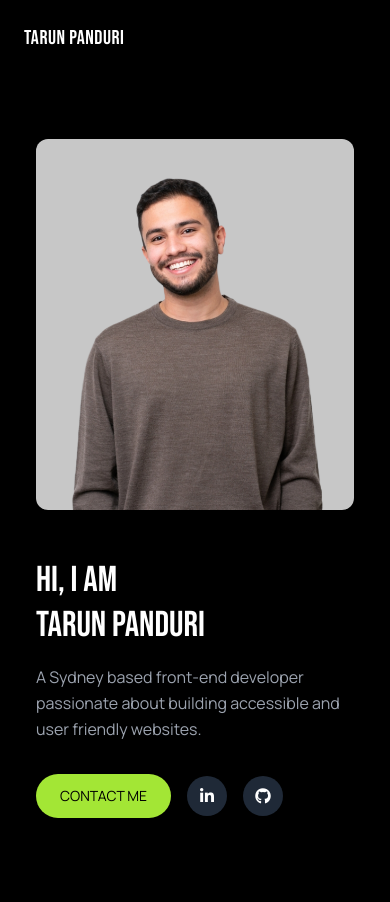
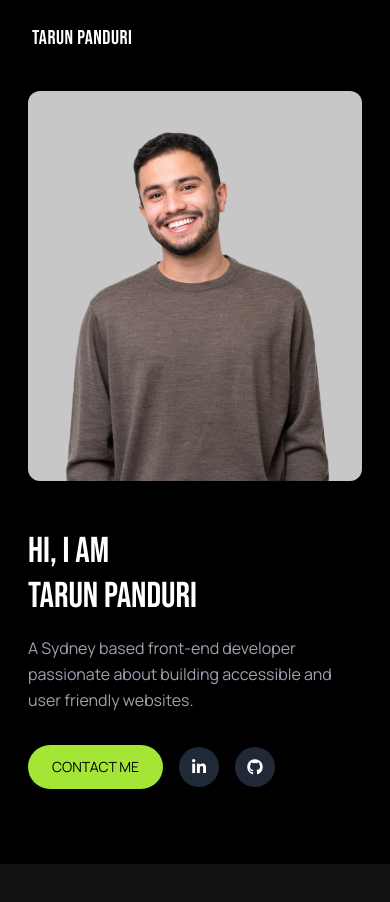
Before and after one commit to Tarunpanduri/Portfolio, an Angular app: page / in a window 390 px wide. Shown: the top 902 px of the page. After the commit the page ends 864 px from the top, so only its background shows below. Built offline with nearby package versions, Linux system fonts and the light colour scheme.

Commit message:
l u o 9/10/25 8pm

```diff
--- a/src/app/components/v2home/v2home.component.html
+++ b/src/app/components/v2home/v2home.component.html
@@ -1,6 +1,8 @@
-<div class="min-h-screen bg-black text-white flex flex-col">
-  <!-- Navbar -->
-  <header class="flex justify-between items-center px-6 md:px-16 py-6">
+<div class="min-h-screen bg-black text-white flex flex-col overflow-hidden">
+  <header
+    class="flex justify-between items-center px-8 md:px-16 py-6
+           opacity-0 -translate-y-10 animate-slideDown"
+  >
     <h1 class="font-bebas text-xl tracking-wide">TARUN PANDURI</h1>
     <nav class="space-x-8 hidden md:flex font-manrope text-sm text-gray-300">
       <a href="#" class="hover:text-white transition">Work</a>
@@ -9,18 +11,22 @@
     </nav>
   </header>
 
-  <!-- Hero Section -->
-  <main class="flex flex-col-reverse lg:flex-row items-center justify-between flex-1 px-6 md:px-16 py-12 gap-12">
-    <!-- Left content -->
-    <div class="flex flex-col items-start max-w-lg">
+  <main
+    class="flex flex-col-reverse lg:flex-row items-center justify-between px-4 flex-1 md:px-16 gap-12"
+  >
+    <div
+      class="flex flex-col items-start max-w-lg opacity-0 -translate-x-10 animate-slideLeft"
+    >
       <h2 class="text-4xl md:text-5xl lg:text-6xl font-bebas leading-tight">
         HI, I AM <br /> TARUN PANDURI
       </h2>
-      <p class="mt-4 text-gray-400 font-manrope text-base md:text-lg leading-relaxed">
+      <p
+        class="mt-4 text-gray-400 font-manrope text-base md:text-lg leading-relaxed"
+      >
         A Sydney based front-end developer passionate about building accessible
         and user friendly websites.
       </p>
-      <!-- Buttons -->
+
       <div class="flex items-center gap-4 mt-8">
         <a
           href="#"
@@ -29,30 +35,32 @@
           CONTACT ME
         </a>
 
-  <!-- LinkedIn -->
         <a
           href="#"
-    class="w-10 h-10 flex items-center justify-center rounded-full bg-gray-800 hover:bg-gray-700 transition"
+          class="w-10 h-10 flex items-center justify-center rounded-full bg-gray-800 hover:bg-gray-700 transition transform hover:scale-110 text-white hover:text-[#0A66C2]"
         >
-    <i class="fa-brands fa-linkedin-in text-white hover:text-[#0A66C2] transition"></i>
+          <i
+            class="fa-brands fa-linkedin-in hover:text-[#0A66C2] transition"
+          ></i>
         </a>
 
-  <!-- GitHub -->
         <a
           href="#"
-    class="w-10 h-10 flex items-center justify-center rounded-full bg-gray-800 hover:bg-gray-700 transition"
+          class="w-10 h-10 flex items-center justify-center rounded-full bg-gray-800 hover:bg-gray-700 transition transform hover:scale-110 text-white hover:text-red-300"
         >
-    <i class="fa-brands fa-github text-white hover:text-gray-300 transition"></i>
+          <i
+            class="fa-brands fa-github transition"
+          ></i>
         </a>
       </div>
-
     </div>
 
-    <!-- Right image -->
-    <div class="w-full max-w-md">
+    <div
+      class="w-full max-w-md opacity-0 translate-x-10 animate-slideRight"
+    >
       <img
         src="./assets/v2/hero.png"
-        alt="Robert Garcia"
+        alt="Tarun Panduri"
         class="rounded-xl w-full object-cover"
       />
     </div>
--- a/src/index.html
+++ b/src/index.html
@@ -7,10 +7,7 @@
   <link href="https://fonts.googleapis.com/css2?family=Bebas+Neue&family=Manrope:wght@300;400;500;600;700&display=swap" rel="stylesheet">
   <link
   rel="stylesheet"
-  href="https://cdnjs.cloudflare.com/ajax/libs/font-awesome/6.4.2/css/all.min.css"
-  integrity="sha512-z3gLpd7yknf1cCkX5Qd0F4lT9Y1xZt+Spj4Y6kO+qF6X6Qh6zE4B6wXc7Yk9zW+S4fN1zYFQJd6c5MZl+9UeFg=="
-  crossorigin="anonymous"
-  referrerpolicy="no-referrer"
+  href="https://cdnjs.cloudflare.com/ajax/libs/font-awesome/6.5.2/css/all.min.css"
 />
   <meta charset="utf-8">
   <title>Portfolio</title>
--- a/src/styles.css
+++ b/src/styles.css
@@ -1,6 +1,54 @@
 @tailwind base;
 @tailwind components;
 @tailwind utilities;
+
+@layer utilities {
+  @keyframes slideDown {
+    0% {
+      opacity: 0;
+      transform: translateY(-40px);
+    }
+    100% {
+      opacity: 1;
+      transform: translateY(0);
+    }
+  }
+
+  @keyframes slideLeft {
+    0% {
+      opacity: 0;
+      transform: translateX(-40px);
+    }
+    100% {
+      opacity: 1;
+      transform: translateX(0);
+    }
+  }
+
+  @keyframes slideRight {
+    0% {
+      opacity: 0;
+      transform: translateX(40px);
+    }
+    100% {
+      opacity: 1;
+      transform: translateX(0);
+    }
+  }
+
+  .animate-slideDown {
+    animation: slideDown 1s ease-out forwards;
+  }
+
+  .animate-slideLeft {
+    animation: slideLeft 1.2s ease-out forwards;
+  }
+
+  .animate-slideRight {
+    animation: slideRight 1.2s ease-out forwards;
+  }
+}
+
 
 
 /* You can add global styles to this file, and also import other style files */
```
Lines whose indentation alone changed are shown as unchanged.
